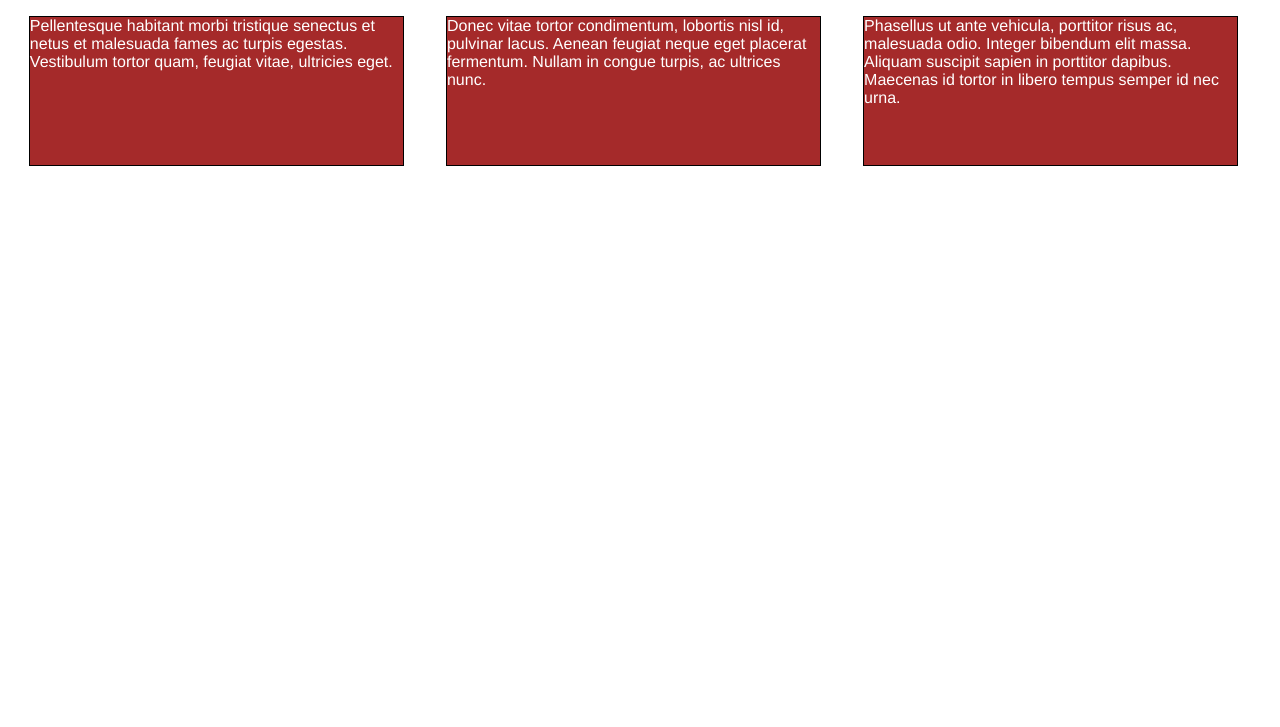
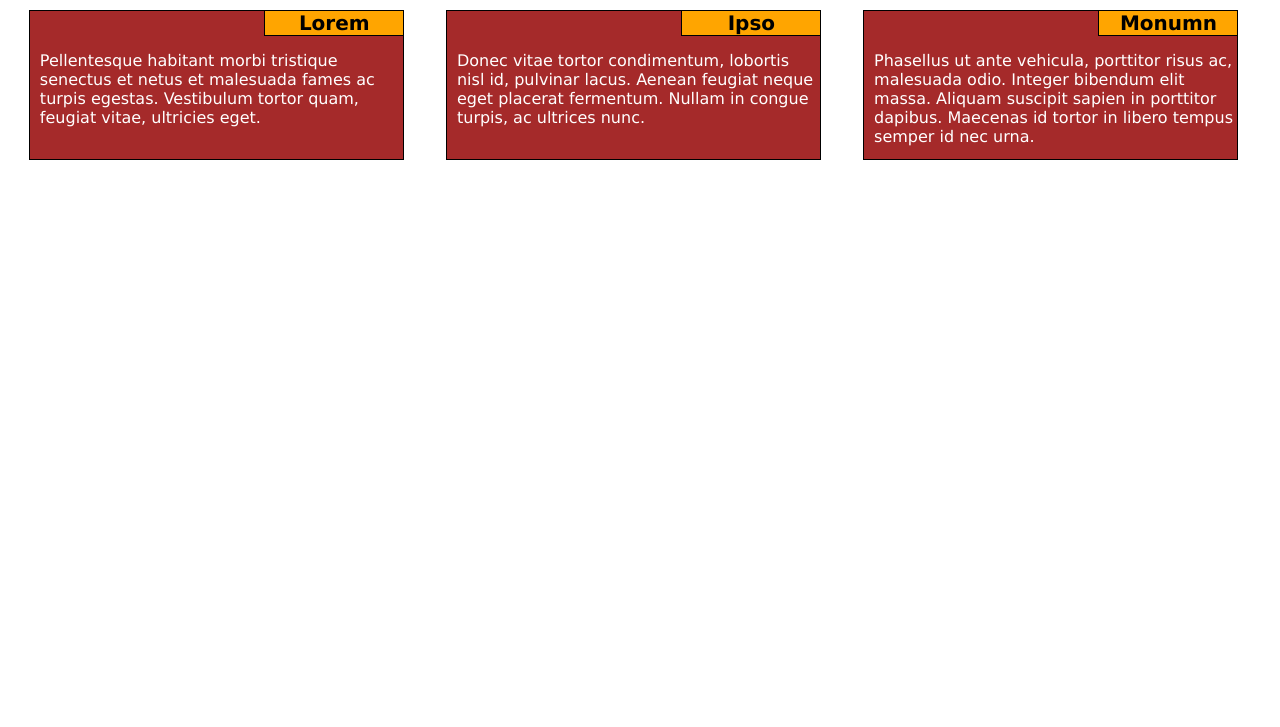
Before and after one commit to kannankeril/coursera-test, a plain HTML site: page module2_solution/index.html in a window 1280 px wide. Shown: the part 73-800 px from the top of the page. Drawn offline with Linux system fonts and the light colour scheme.

Commit message:
Final set of changes, I think

```diff
--- a/module2_solution/css/styles.css
+++ b/module2_solution/css/styles.css
@@ -4,10 +4,13 @@
 }
 
 body {
+	font-family: Verdana, "Trebuchet MS", Arial, sans-serif;
 }
 
 h1 {
 	margin-bottom: 15px;
+	font-size: 1.75em;
+	text-align: center;
 }
 
 p {
@@ -17,12 +20,26 @@ p {
 	height: 150px;
 	margin-right: auto;
 	margin-left: auto;
-	font-family: Helvetica, Arial, sans-serif;
+	padding-top: 40px;
+	padding-left: 10px;
 	color: white;
 }
 
 .row {
 	width: 100%;
+}
+
+.titleregion {
+	position: absolute;
+	top: 0;
+	right: 0;
+	border: 1px solid black;
+	background-color: orange;
+	margin-top: 16px;
+	margin-right: 5%;
+	width: 140px;
+	text-align: center;
+	font-size: 1.25em;
 }
 
 /*** Large (Desktop) Devices Only ***/
@@ -31,6 +48,7 @@ p {
 	, .col-lg-7, .col-lg-8, .col-lg-9, .col-lg-10, .col-lg-11, .col-lg-12 {
 		float: left;
 		/*border: 1px solid green;*/
+		position: relative;
 	}
 	.col-lg-1 {
 		width: 8.33%;
@@ -76,6 +94,7 @@ p {
 	, .col-md-7, .col-md-8, .col-md-9, .col-md-10, .col-md-11, .col-md-12 {
 		float: left;
 		/*border: 1px solid green;*/
+		position: relative;
 	}
 	.col-md-1 {
 		width: 8.33%;
@@ -119,6 +138,9 @@ p {
 	    margin-left: 2.5%;
 	    width: 95%;
 	}
+	.lasttitleregion {
+		margin-right: 2.5%;
+	}
 }
 
 /*** Small (mobile) Devices Only ***/
@@ -127,6 +149,7 @@ p {
 	, .col-sm-7, .col-sm-8, .col-sm-9, .col-sm-10, .col-sm-11, .col-sm-12 {
 		float: left;
 		/*border: 1px solid green;*/
+		position: relative;
 	}
 	.col-sm-1 {
 		width: 8.33%;
--- a/module2_solution/index.html
+++ b/module2_solution/index.html
@@ -9,18 +9,20 @@
   <h1>Module 2</h1>
 
   <div class="row">
-    <div class="col-lg-4 col-md-6 col-sm-12">
+    <section class="col-lg-4 col-md-6 col-sm-12">
+      <h2 class="titleregion">Lorem</h2>
       <p>Pellentesque habitant morbi tristique senectus et netus et malesuada fames ac turpis egestas. Vestibulum tortor quam, feugiat vitae, ultricies eget.</p>
-    </div>
+    </section>
 
-    <div class="col-lg-4 col-md-6 col-sm-12">
+    <section class="col-lg-4 col-md-6 col-sm-12">
+      <h2 class="titleregion">Ipso</h2>
       <p>Donec vitae tortor condimentum, lobortis nisl id, pulvinar lacus. Aenean feugiat neque eget placerat fermentum. Nullam in congue turpis, ac ultrices nunc.</p>
-    </div>
+    </section>
 
-    <div class="col-lg-4 col-md-12 col-sm-12">
+    <section class="col-lg-4 col-md-12 col-sm-12">
+      <h2 class="titleregion lasttitleregion">Monumn</h2>
       <p id="lastpara">Phasellus ut ante vehicula, porttitor risus ac, malesuada odio. Integer bibendum elit massa. Aliquam suscipit sapien in porttitor dapibus. Maecenas id tortor in libero tempus semper id nec urna.</p>
-    </div>
-
+    </section>
   </div>
 
 </body>
```
